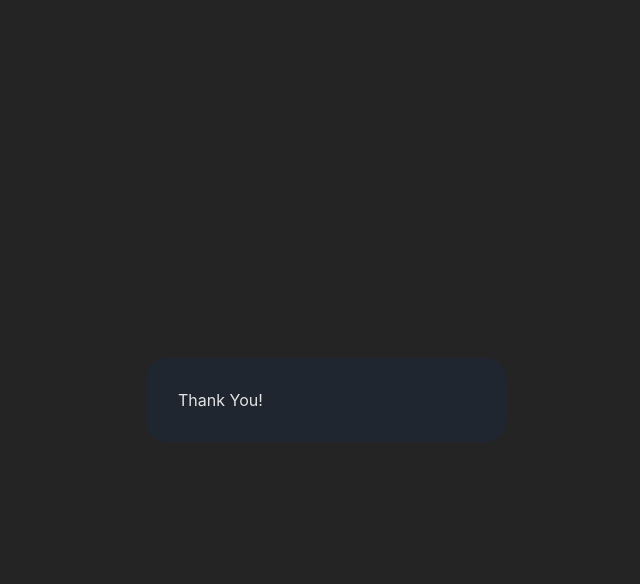
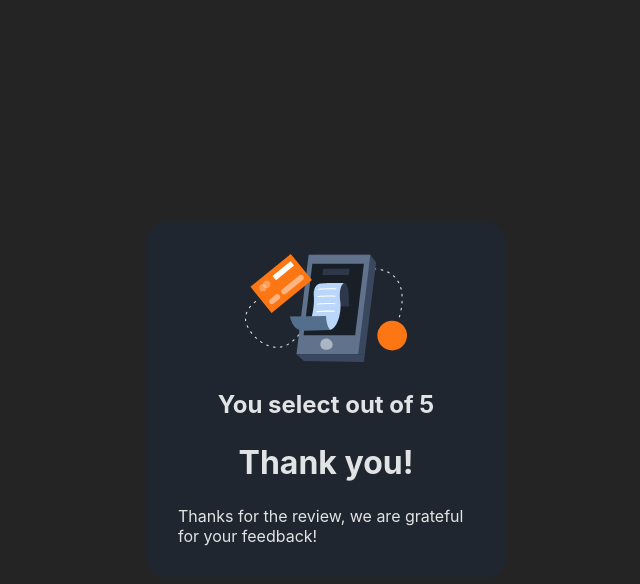
Before and after one commit to JosRafael/Projeto-Rating, a React (Vite) app in the folder projeto/: page / in a window 1280 px wide. Both pictures are taken after a click on the button "SUBMIT". Shown: the top 584 px of the page, without its empty margins (314-954 px from the left). Built offline with nearby package versions, Linux system fonts and the light colour scheme.

Commit message:
centralizando submit

```diff
--- a/projeto/src/components/rating-card.tsx
+++ b/projeto/src/components/rating-card.tsx
@@ -15,7 +15,17 @@ export default function RatingCard(){
 
     if(isSubmited){
         return(
-            <div className={styles.card}>Thank You!</div>
+            <div className={styles.card} style={{alignItems: 'center'}}>
+           <div>
+            <img src='/illustration-thank-you.svg' alt='cellphone'/>
+           </div>
+
+            <div>
+                <h2>You select {rating} out of 5</h2>
+            </div>
+           <h1>Thank you!</h1>
+           <p>Thanks for the review, we are grateful for your feedback!</p>
+            </div>
         )
     }
 
```
